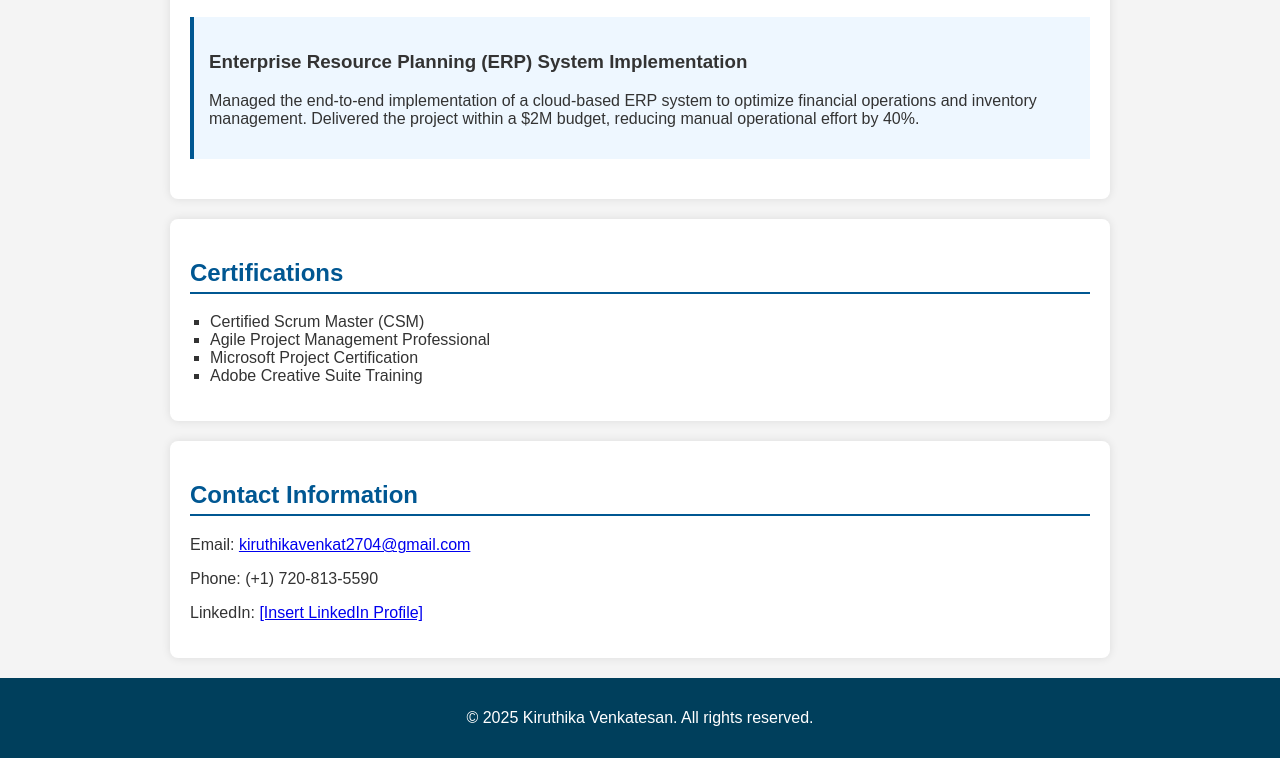
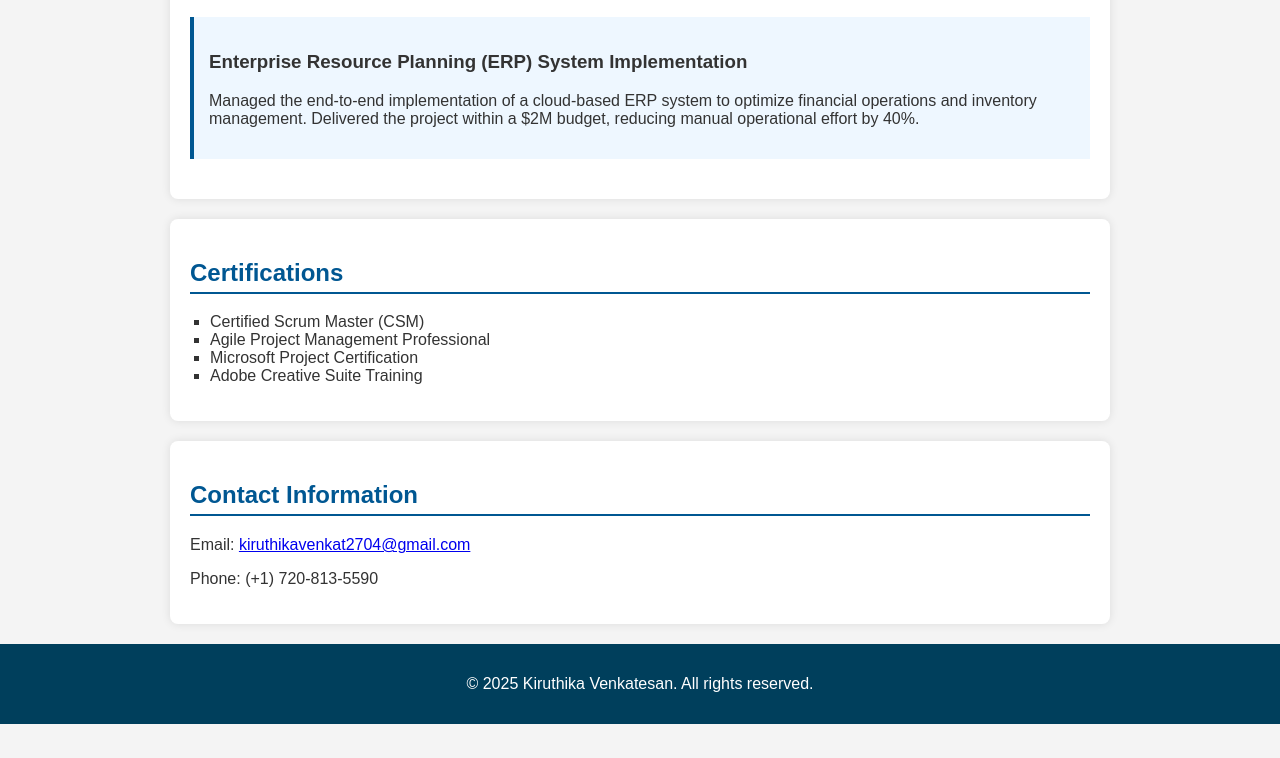
Before and after one commit to kiruthika2000/Project-Management-Portfolio, a plain HTML site: page index.html in a window 1280 px wide. Shown: the part 1111-1869 px from the top of the page. After the commit the page ends 1835 px from the top, so only its background shows below. Drawn offline with Linux system fonts and the light colour scheme.

Commit message:
Update index.html

```diff
--- a/index.html
+++ b/index.html
@@ -69,7 +69,7 @@
         <h2>Contact Information</h2>
         <p>Email: <a href="mailto:kiruthikavenkat2704@gmail.com">kiruthikavenkat2704@gmail.com</a></p>
         <p>Phone: (+1) 720-813-5590</p>
-        <p>LinkedIn: <a href="#">[Insert LinkedIn Profile]</a></p>
+
     </section>
 
     <footer>
```
